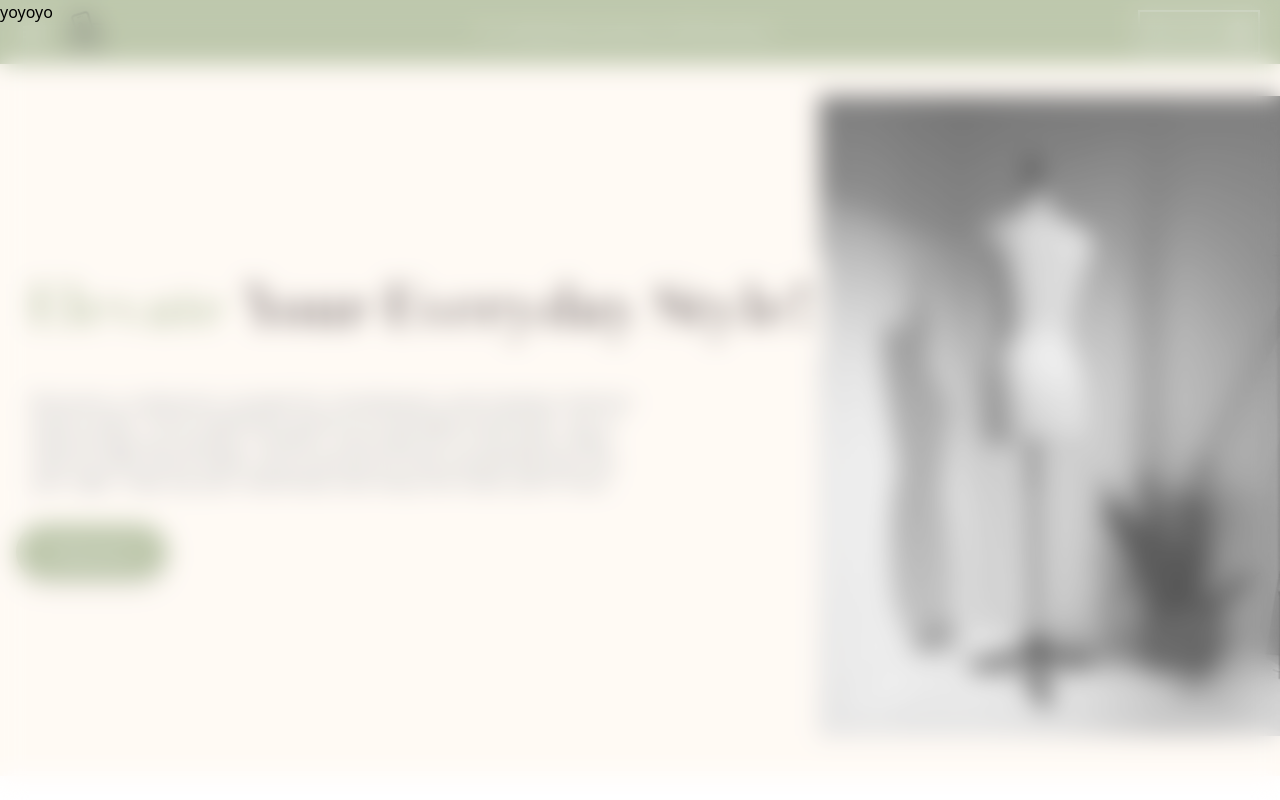
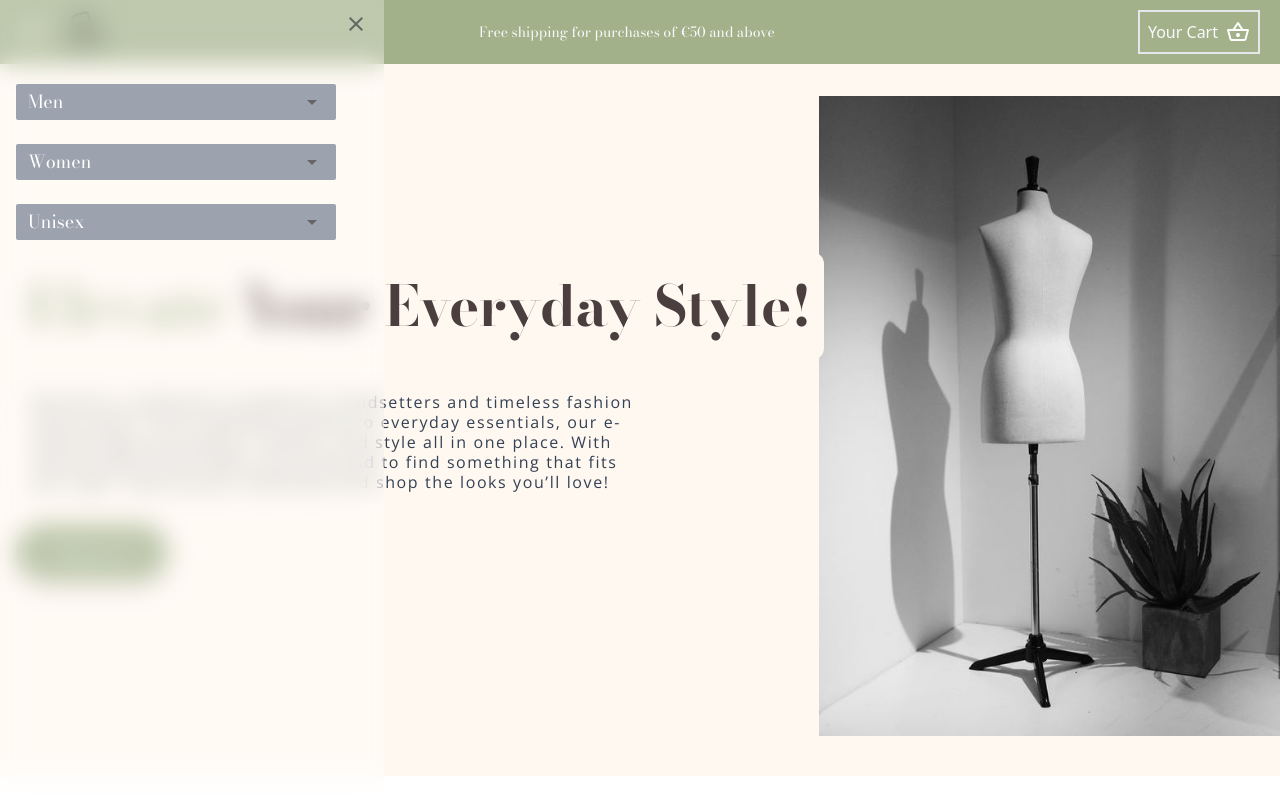
Before and after one commit to mihalisoik/fashion-e-shop-react-tailwind, a React (Vite) app: page / in a window 1280 px wide. Shown: the top 800 px of the page. Built offline with nearby package versions, Linux system fonts and the light colour scheme.

Commit message:
stage 2 of adding menu bar in my project

```diff
--- /dev/null
+++ b/src/components/MenuBar.jsx
@@ -0,0 +1,31 @@
+function MenuBar() {
+  return (
+    <div className='flex flex-col items-center justify-center'>
+      <button className="ml-auto mr-4 mt-3">
+        <img src="src/assets/icons/cancel-icon.svg" alt="cancel-icon" />
+      </button>
+      <div className='mt-12 lg:mr-auto lg:ml-4'>
+        <div className="filter-container">
+          Men
+          <button>
+           <img src="src/assets/icons/arrow-expand.svg" alt="arrow" />
+          </button>
+        </div>
+        <div className="filter-container">
+          Women
+          <button>
+           <img src="src/assets/icons/arrow-expand.svg" alt="arrow" />
+          </button>
+        </div>
+        <div className="filter-container">
+          Unisex
+          <button>
+           <img src="src/assets/icons/arrow-expand.svg" alt="arrow" />
+          </button>
+        </div>
+      </div>
+    </div>
+  )
+}
+
+export default MenuBar
--- a/src/index.css
+++ b/src/index.css
@@ -28,16 +28,9 @@ body {
     @apply font-primary bg-accent py-4 px-10 rounded-full text-slate-100 shadow-lg hover:shadow-xl transition-transform transform hover:scale-105 hover:bg-light-accent active:bg-extra-light-accent
   }
 
-  .goupstyle {
-    animation-name: goup;
-    animation-duration: 2s;
-    animation-iteration-count: 1;
-    animation-direction: reverse;
-    animation-timing-function: ease-out;
+  .filter-container {
+    @apply flex justify-between w-48 text-white text-lg mb-6 bg-gray-400 font-primary px-3 py-1 rounded-sm sm:w-80
   }
 
-  @keyframes goup {
-    100% {transform: translate(0px,30px);}
-  }
 
 }
--- a/src/sections/Navbar.jsx
+++ b/src/sections/Navbar.jsx
@@ -1,11 +1,12 @@
+import MenuBar from "../components/MenuBar"
 import { totalQuantity } from "../constants/cart"
 
 function Navbar() {
 
   return (
     <nav className="">
-      <div className="absolute top-0 bottom-0 left-0 right-0 backdrop-blur-md bg-white/30 z-20">
-        yoyoyo
+      <div className="fixed w-full top-0 bottom-0 backdrop-blur-md bg-white/30 z-20 lg:w-96">
+        <MenuBar />
       </div>
       <div className="bg-accent fixed left-0 right-0 top-0 h-16 z-10 grid grid-cols-[auto,1fr] items-center px-5 max-sm:px-1">
         <button>
```
Also changed, not shown: src/assets/icons/arrow-expand.svg (added), src/assets/icons/cancel-icon.svg (added).
